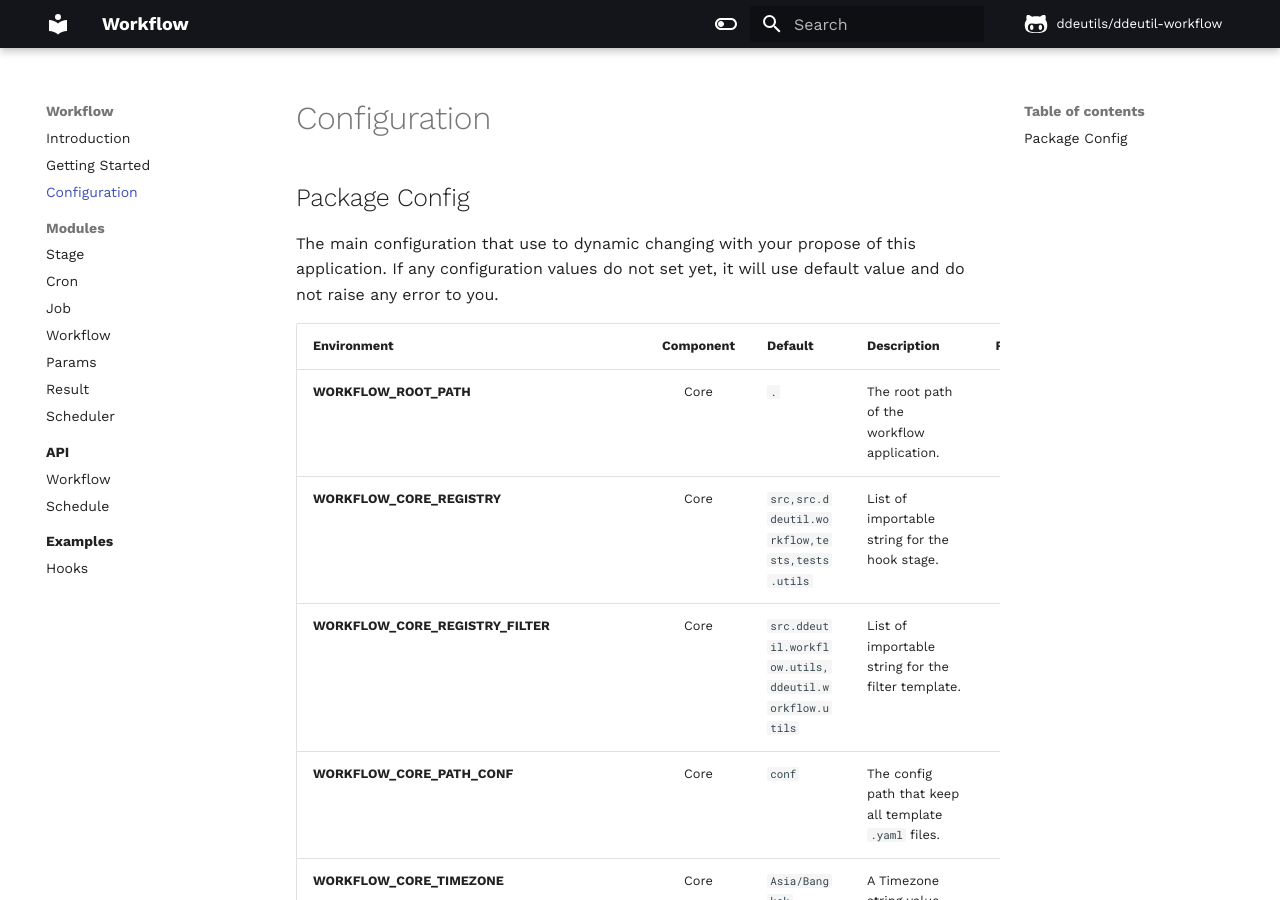
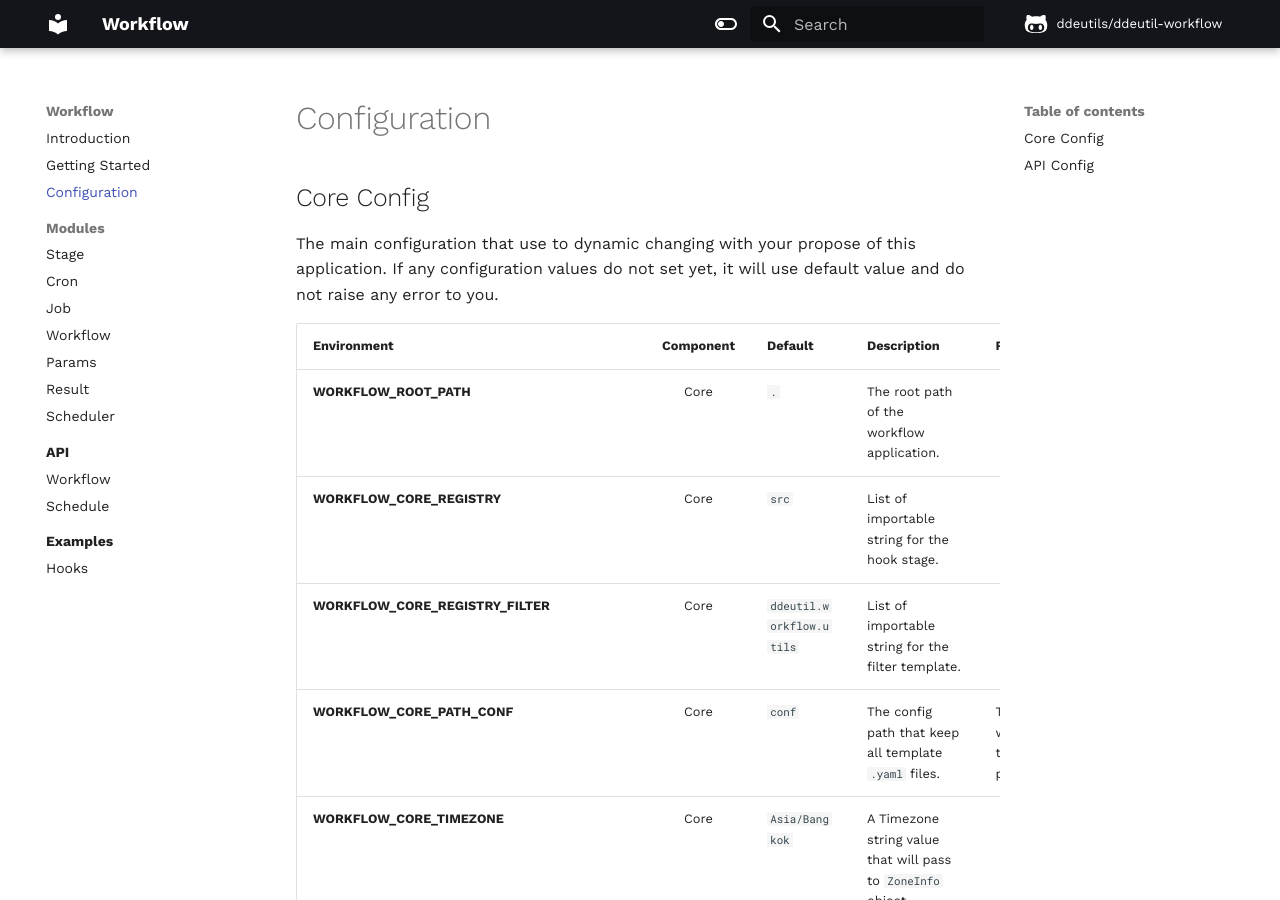
Before and after one commit to ddeutils/ddeutil-workflow, an MkDocs documentation site: the page built from docs/configuration.md, in a window 1280 px wide and 900 px high. Built offline with MkDocs 1.6.1 and Material for MkDocs 9.7.7, drawn with Linux system fonts in a browser that asks for light colours; comment, search, counter and statistics services are not loaded; some of the changed text lies outside the part shown.

Commit message:
:dart: feat: adjust default value on registry config.

```diff
--- a/docs/configuration.md
+++ b/docs/configuration.md
@@ -1,36 +1,36 @@
 # Configuration
 
-## Package Config
+## Core Config
 
 The main configuration that use to dynamic changing with your propose of this
 application. If any configuration values do not set yet, it will use default value
 and do not raise any error to you.
 
-| Environment                                | Component | Default                                              | Description                                                                                                        | Remark |
-|:-------------------------------------------|:---------:|:-----------------------------------------------------|:-------------------------------------------------------------------------------------------------------------------|--------|
-| **WORKFLOW_ROOT_PATH**                     |   Core    | `.`                                                  | The root path of the workflow application.                                                                         |        |
-| **WORKFLOW_CORE_REGISTRY**                 |   Core    | `src,src.ddeutil.workflow,tests,tests.utils`         | List of importable string for the hook stage.                                                                      |        |
-| **WORKFLOW_CORE_REGISTRY_FILTER**          |   Core    | `src.ddeutil.workflow.utils,ddeutil.workflow.utils`  | List of importable string for the filter template.                                                                 |        |
-| **WORKFLOW_CORE_PATH_CONF**                |   Core    | `conf`                                               | The config path that keep all template `.yaml` files.                                                              |        |
-| **WORKFLOW_CORE_TIMEZONE**                 |   Core    | `Asia/Bangkok`                                       | A Timezone string value that will pass to `ZoneInfo` object.                                                       |        |
-| **WORKFLOW_CORE_STAGE_DEFAULT_ID**         |   Core    | `true`                                               | A flag that enable default stage ID that use for catch an execution output.                                        |        |
-| **WORKFLOW_CORE_STAGE_RAISE_ERROR**        |   Core    | `false`                                              | A flag that all stage raise StageException from stage execution.                                                   |        |
-| **WORKFLOW_CORE_JOB_DEFAULT_ID**           |   Core    | `false`                                              | A flag that enable default job ID that use for catch an execution output. The ID that use will be sequence number. |        |
-| **WORKFLOW_CORE_JOB_RAISE_ERROR**          |   Core    | `true`                                               | A flag that all job raise JobException from job strategy execution.                                                |        |
-| **WORKFLOW_CORE_MAX_NUM_POKING**           |   Core    | `4`                                                  | .                                                                                                                  |        |
-| **WORKFLOW_CORE_MAX_JOB_PARALLEL**         |   Core    | `2`                                                  | The maximum job number that able to run parallel in workflow executor.                                             |        |
-| **WORKFLOW_CORE_MAX_JOB_EXEC_TIMEOUT**     |   Core    | `600`                                                |                                                                                                                    |        |
-| **WORKFLOW_CORE_MAX_CRON_PER_WORKFLOW**    |   Core    | `5`                                                  |                                                                                                                    |        |
-| **WORKFLOW_CORE_MAX_QUEUE_COMPLETE_HIST**  |   Core    | `16`                                                 |                                                                                                                    |        |
-| **WORKFLOW_CORE_GENERATE_ID_SIMPLE_MODE**  |   Core    | `true`                                               | A flog that enable generating ID with `md5` algorithm.                                                             |        |
-| **WORKFLOW_LOG_PATH**                      |    Log    | `./logs`                                             | The log path of the workflow saving log.                                                                           |        |
-| **WORKFLOW_LOG_DEBUG_MODE**                |    Log    | `true`                                               | A flag that enable logging with debug level mode.                                                                  |        |
-| **WORKFLOW_LOG_ENABLE_WRITE**              |    Log    | `true`                                               | A flag that enable logging object saving log to its destination.                                                   |        |
-| **WORKFLOW_APP_MAX_PROCESS**               | Schedule  | `2`                                                  | The maximum process worker number that run in scheduler app module.                                                |        |
-| **WORKFLOW_APP_MAX_SCHEDULE_PER_PROCESS**  | Schedule  | `100`                                                | A schedule per process that run parallel.                                                                          |        |
-| **WORKFLOW_APP_STOP_BOUNDARY_DELTA**       | Schedule  | `'{"minutes": 5, "seconds": 20}'`                    | A time delta value that use to stop scheduler app in json string format.                                           |        |
+| Environment                                | Component | Default                           | Description                                                                                                        | Remark                                 |
+|:-------------------------------------------|:---------:|:----------------------------------|:-------------------------------------------------------------------------------------------------------------------|----------------------------------------|
+| **WORKFLOW_ROOT_PATH**                     |   Core    | `.`                               | The root path of the workflow application.                                                                         |                                        |
+| **WORKFLOW_CORE_REGISTRY**                 |   Core    | `src`                             | List of importable string for the hook stage.                                                                      |                                        |
+| **WORKFLOW_CORE_REGISTRY_FILTER**          |   Core    | `ddeutil.workflow.utils`          | List of importable string for the filter template.                                                                 |                                        |
+| **WORKFLOW_CORE_PATH_CONF**                |   Core    | `conf`                            | The config path that keep all template `.yaml` files.                                                              | This value will join to the root path. |
+| **WORKFLOW_CORE_TIMEZONE**                 |   Core    | `Asia/Bangkok`                    | A Timezone string value that will pass to `ZoneInfo` object.                                                       |                                        |
+| **WORKFLOW_CORE_STAGE_DEFAULT_ID**         |   Core    | `true`                            | A flag that enable default stage ID that use for catch an execution output.                                        |                                        |
+| **WORKFLOW_CORE_STAGE_RAISE_ERROR**        |   Core    | `false`                           | A flag that all stage raise StageException from stage execution.                                                   |                                        |
+| **WORKFLOW_CORE_JOB_DEFAULT_ID**           |   Core    | `false`                           | A flag that enable default job ID that use for catch an execution output. The ID that use will be sequence number. |                                        |
+| **WORKFLOW_CORE_JOB_RAISE_ERROR**          |   Core    | `true`                            | A flag that all job raise JobException from job strategy execution.                                                |                                        |
+| **WORKFLOW_CORE_MAX_NUM_POKING**           |   Core    | `4`                               | .                                                                                                                  |                                        |
+| **WORKFLOW_CORE_MAX_JOB_PARALLEL**         |   Core    | `2`                               | The maximum job number that able to run parallel in workflow executor.                                             |                                        |
+| **WORKFLOW_CORE_MAX_JOB_EXEC_TIMEOUT**     |   Core    | `600`                             |                                                                                                                    |                                        |
+| **WORKFLOW_CORE_MAX_CRON_PER_WORKFLOW**    |   Core    | `5`                               |                                                                                                                    |                                        |
+| **WORKFLOW_CORE_MAX_QUEUE_COMPLETE_HIST**  |   Core    | `16`                              |                                                                                                                    |                                        |
+| **WORKFLOW_CORE_GENERATE_ID_SIMPLE_MODE**  |   Core    | `true`                            | A flog that enable generating ID with `md5` algorithm.                                                             |                                        |
+| **WORKFLOW_LOG_PATH**                      |    Log    | `./logs`                          | The log path of the workflow saving log.                                                                           |                                        |
+| **WORKFLOW_LOG_DEBUG_MODE**                |    Log    | `true`                            | A flag that enable logging with debug level mode.                                                                  |                                        |
+| **WORKFLOW_LOG_ENABLE_WRITE**              |    Log    | `true`                            | A flag that enable logging object saving log to its destination.                                                   |                                        |
+| **WORKFLOW_APP_MAX_PROCESS**               | Schedule  | `2`                               | The maximum process worker number that run in scheduler app module.                                                |                                        |
+| **WORKFLOW_APP_MAX_SCHEDULE_PER_PROCESS**  | Schedule  | `100`                             | A schedule per process that run parallel.                                                                          |                                        |
+| **WORKFLOW_APP_STOP_BOUNDARY_DELTA**       | Schedule  | `'{"minutes": 5, "seconds": 20}'` | A time delta value that use to stop scheduler app in json string format.                                           |                                        |
 
-**API Application**:
+## API Config
 
 | Environment                             |  Component  | Default | Description                                                                        | Remark |
 |:----------------------------------------|:-----------:|---------|------------------------------------------------------------------------------------|--------|
```
Also changed, not shown: README.md (+23 -23 lines), 3 other files.
